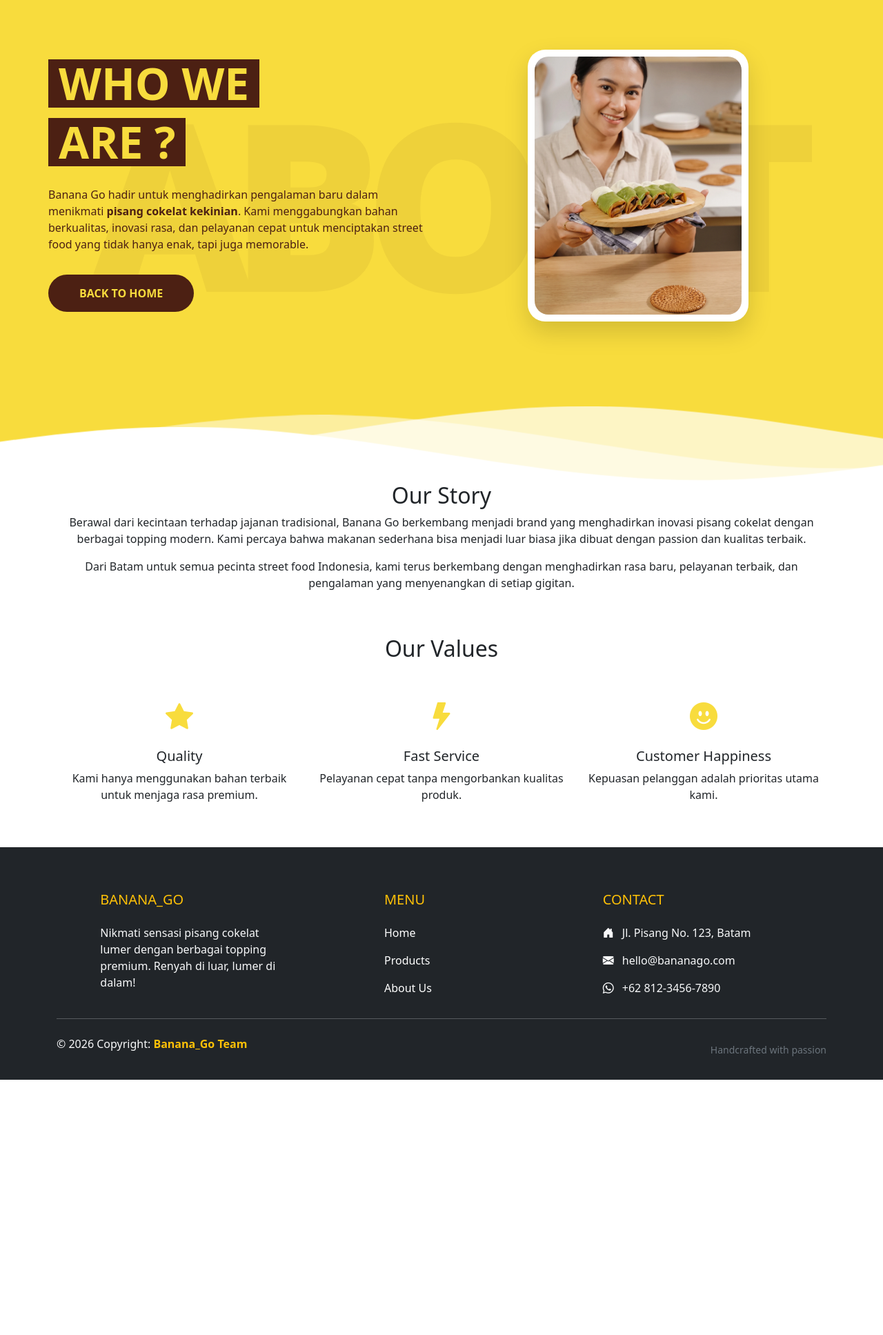
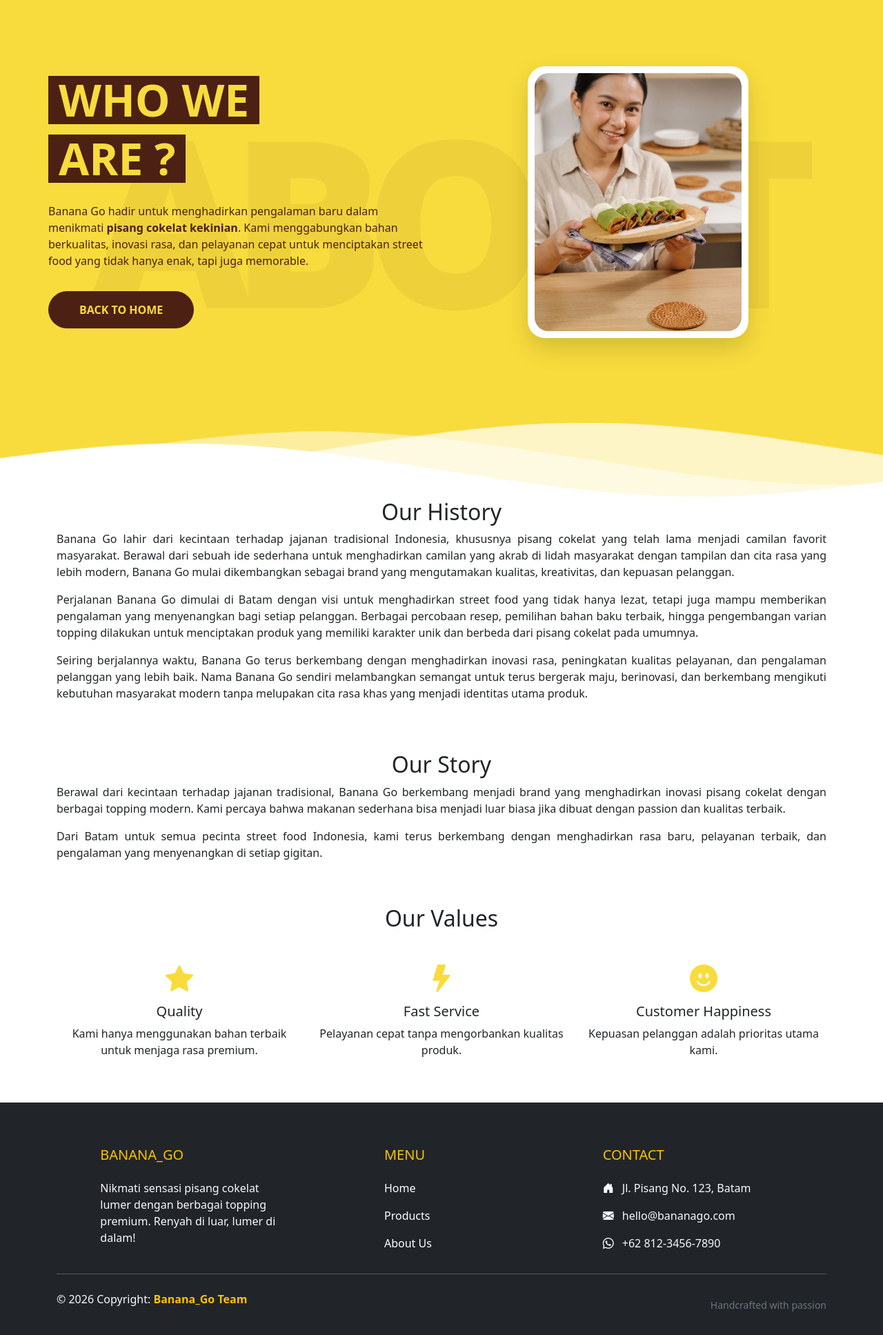
Before and after one commit to Navvl/UMKM_PSW, a PHP site: page /about_us.php in a window 1280 px wide. Shown: the part 101-2036 px from the top of the page at 69% size. Before the commit the page ends 1666 px from the top, so only its background shows below. Run offline with PHP 8.4, Linux system fonts and the light colour scheme.

Commit message:
penambahan history dan ubah login register jadi index.php

````diff
--- a/Login.php
+++ b/Login.php
@@ -27,7 +27,7 @@
         <a href="register.php">Register</a>
     </p>
 
-    <a href="index.html" class="btn-home">
+    <a href="index.php" class="btn-home">
         ← Back Home
     </a>
 
--- a/Register.php
+++ b/Register.php
@@ -27,7 +27,7 @@
         <a href="login.php">Login</a>
     </p>
 
-    <a href="index.html" class="btn-home">
+    <a href="index.php" class="btn-home">
         ← Back Home
     </a>
 
--- a/about_us.php
+++ b/about_us.php
@@ -1,3 +1,4 @@
+```php
 <?php
 session_start();
 ?>
@@ -20,6 +21,7 @@ session_start();
 </head>
 
 <body>
+
 <?php include "components/navbar.php"; ?>
 
 <!-- HERO ABOUT -->
@@ -36,7 +38,7 @@ session_start();
                     <div class="stagger-line"><span>ARE ?</span></div>
                 </div>
 
-                <p class="mt-4" style="color: var(--text-secondary); font-weight:500;">
+                <p class="mt-4" style="color: var(--text-secondary); font-weight:500; ">
                     Banana Go hadir untuk menghadirkan pengalaman baru dalam menikmati
                     <strong>pisang cokelat kekinian</strong>. Kami menggabungkan bahan
                     berkualitas, inovasi rasa, dan pelayanan cepat untuk menciptakan
@@ -79,12 +81,45 @@ session_start();
     </div>
 </section>
 
-<!-- ABOUT DETAIL -->
+<!-- OUR HISTORY -->
 <section class="about-section">
+    <div class="container text-center">
+        <h2 class="brand-heading">Our History</h2>
+
+        <p class="brand-description" style="text-align: justify;">
+            Banana Go lahir dari kecintaan terhadap jajanan tradisional Indonesia,
+            khususnya pisang cokelat yang telah lama menjadi camilan favorit masyarakat.
+            Berawal dari sebuah ide sederhana untuk menghadirkan camilan yang akrab di
+            lidah masyarakat dengan tampilan dan cita rasa yang lebih modern, Banana Go
+            mulai dikembangkan sebagai brand yang mengutamakan kualitas, kreativitas,
+            dan kepuasan pelanggan.
+        </p>
+
+        <p class="brand-description mt-3" style="text-align: justify;">
+            Perjalanan Banana Go dimulai di Batam dengan visi untuk menghadirkan
+            street food yang tidak hanya lezat, tetapi juga mampu memberikan pengalaman
+            yang menyenangkan bagi setiap pelanggan. Berbagai percobaan resep,
+            pemilihan bahan baku terbaik, hingga pengembangan varian topping dilakukan
+            untuk menciptakan produk yang memiliki karakter unik dan berbeda dari
+            pisang cokelat pada umumnya.
+        </p>
+
+        <p class="brand-description mt-3" style="text-align: justify;">
+            Seiring berjalannya waktu, Banana Go terus berkembang dengan menghadirkan
+            inovasi rasa, peningkatan kualitas pelayanan, dan pengalaman pelanggan
+            yang lebih baik. Nama Banana Go sendiri melambangkan semangat untuk terus
+            bergerak maju, berinovasi, dan berkembang mengikuti kebutuhan masyarakat
+            modern tanpa melupakan cita rasa khas yang menjadi identitas utama produk.
+        </p>
+    </div>
+</section>
+
+<!-- OUR STORY -->
+<section class="about-section mt-5 pt-4">
     <div class="container text-center">
         <h2 class="brand-heading">Our Story</h2>
 
-        <p class="brand-description">
+        <p class="brand-description" style="text-align: justify;">
             Berawal dari kecintaan terhadap jajanan tradisional,
             <span class="highlight">Banana Go</span> berkembang menjadi brand
             yang menghadirkan inovasi pisang cokelat dengan berbagai topping modern.
@@ -92,7 +127,7 @@ session_start();
             dengan passion dan kualitas terbaik.
         </p>
 
-        <p class="brand-description mt-3">
+        <p class="brand-description mt-3" style="text-align: justify;">
             Dari Batam untuk semua pecinta street food Indonesia, kami terus berkembang
             dengan menghadirkan rasa baru, pelayanan terbaik, dan pengalaman yang
             menyenangkan di setiap gigitan.
@@ -130,7 +165,6 @@ session_start();
 <!-- FOOTER -->
 <?php include "components/footer.php"; ?>
 
-
 <script src="https://cdn.jsdelivr.net/npm/bootstrap@5.3.0/dist/js/bootstrap.bundle.min.js"></script>
 <script src="assets/js/main.js"></script>
 
````
